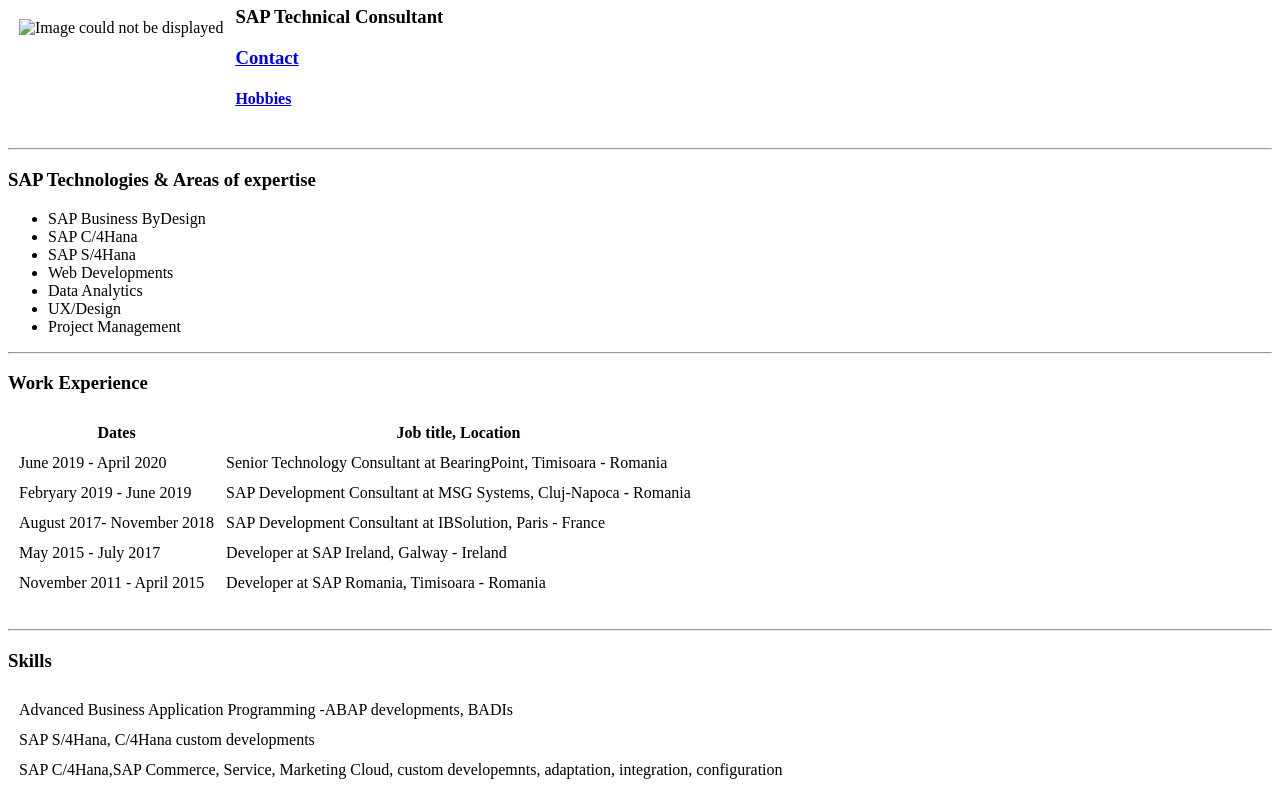
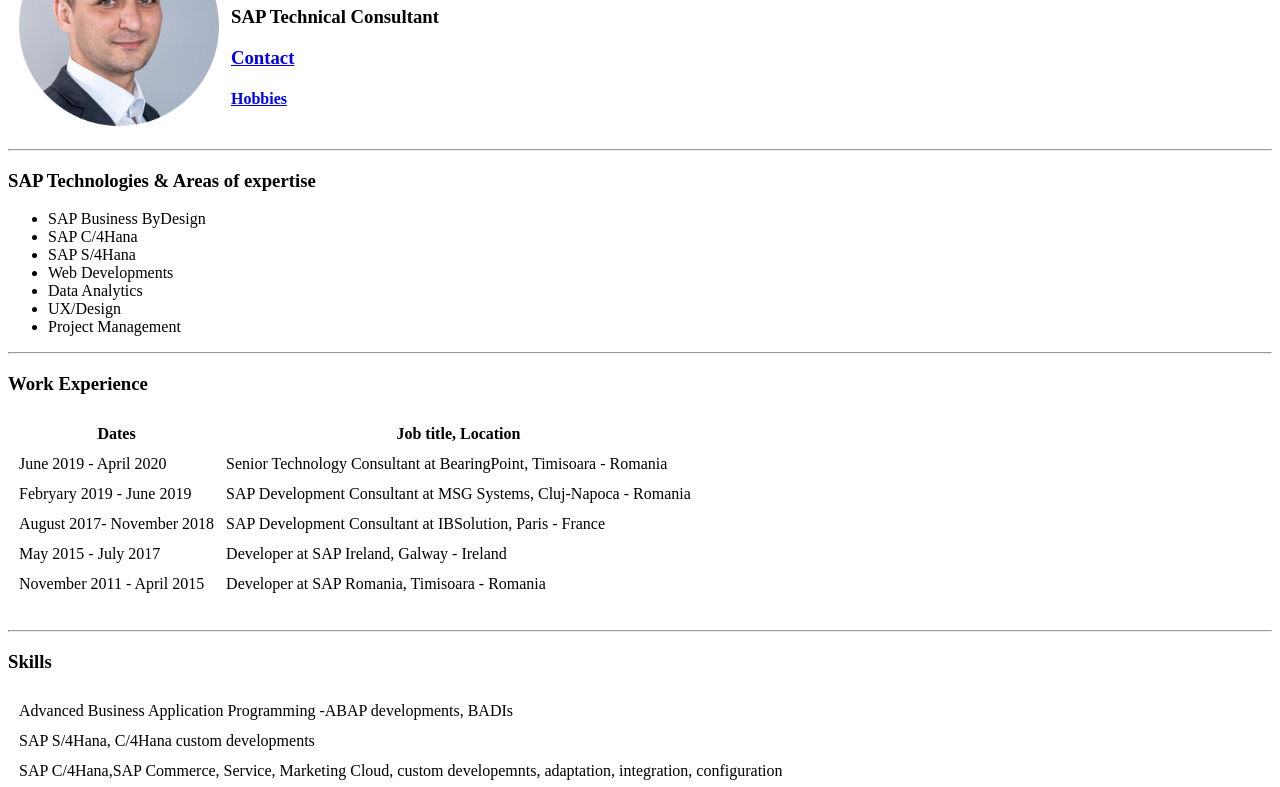
Before and after one commit to MadalinDabu/Portfolio, a plain HTML site: page index.html in a window 1280 px wide. Shown: the part 105-892 px from the top of the page. Drawn offline with Linux system fonts and the light colour scheme.

Commit message:
image modification

```diff
--- a/index.html
+++ b/index.html
@@ -11,7 +11,7 @@
   <th></th>
   <tr>
     <td>
-    <img src="images/MadalinDabu.png" alt="Image could not be displayed"
+    <img src="MadalinDabu.png" alt="Image could not be displayed"
          style="width:200px;height:200px;">
     </td>
       <td> <h1>Madalin Dabu</h1>
```
